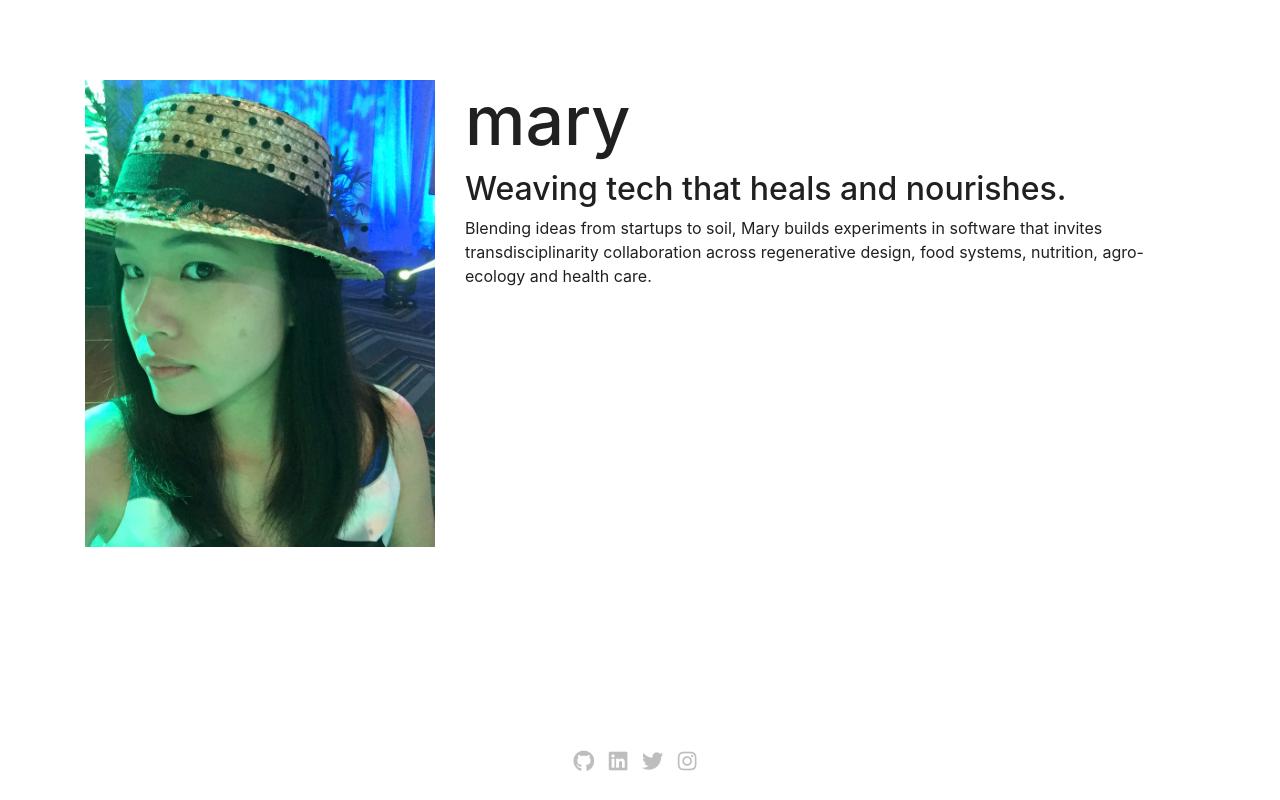
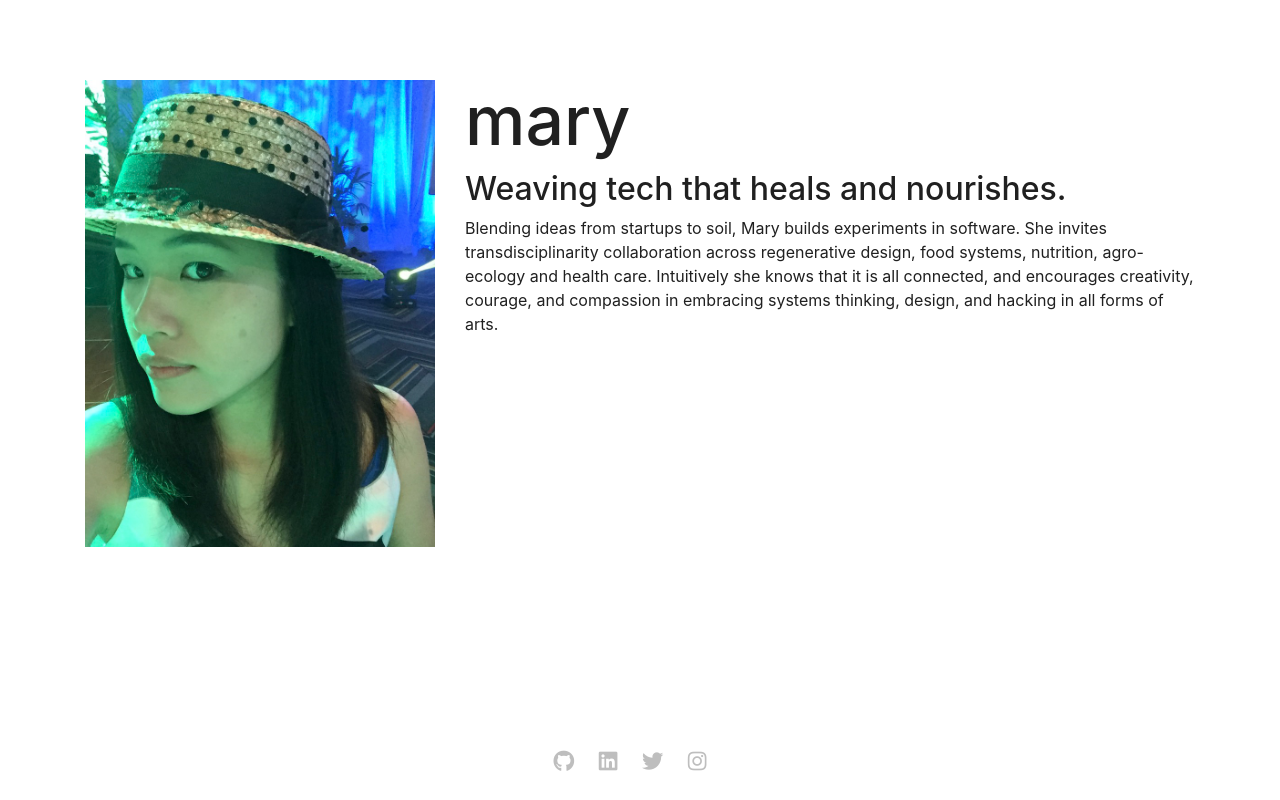
Before and after one commit to marylychee/marylychee.github.io, a plain HTML site: page index.html in a window 1280 px wide. Drawn offline with nearby package versions, Linux system fonts and the light colour scheme.

Commit message:
add icons color

```diff
--- a/css/custom.css
+++ b/css/custom.css
@@ -22,12 +22,16 @@ body {
 }
 
 .container i {
-  padding-right: 10px;
+  padding-right: 20px;
   color: #bebebe;
 }
 
 h1 {
   font-size: 68px;
+}
+
+.fab:hover {
+  color: #0077ff;
 }
 
 @media screen and (max-width: 500px) {
--- a/index.html
+++ b/index.html
@@ -33,7 +33,7 @@
 
             <h2>Weaving tech that heals and nourishes.</h2>
             <p>
-              Blending ideas from startups to soil, Mary builds experiments in software that invites transdisciplinarity collaboration across regenerative design, food systems, nutrition, agro-ecology and health care.
+              Blending ideas from startups to soil, Mary builds experiments in software. She invites transdisciplinarity collaboration across regenerative design, food systems, nutrition, agro-ecology and health care. Intuitively she knows that it is all connected, and encourages creativity, courage, and compassion in embracing systems thinking, design, and hacking in all forms of arts.
             </p>
           </div>
         </div>
```
